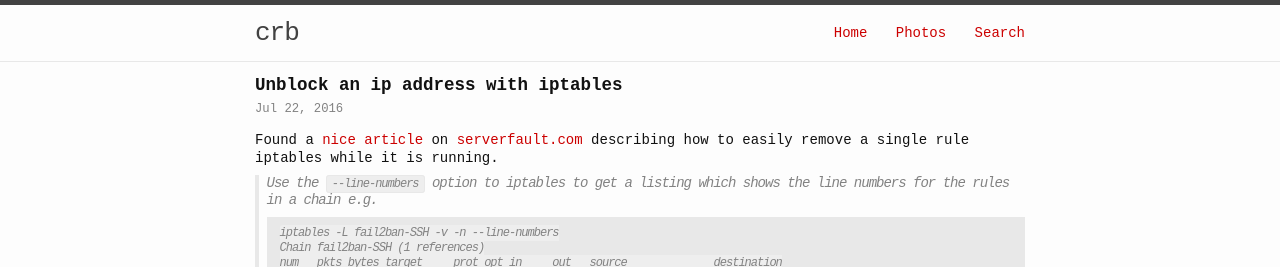
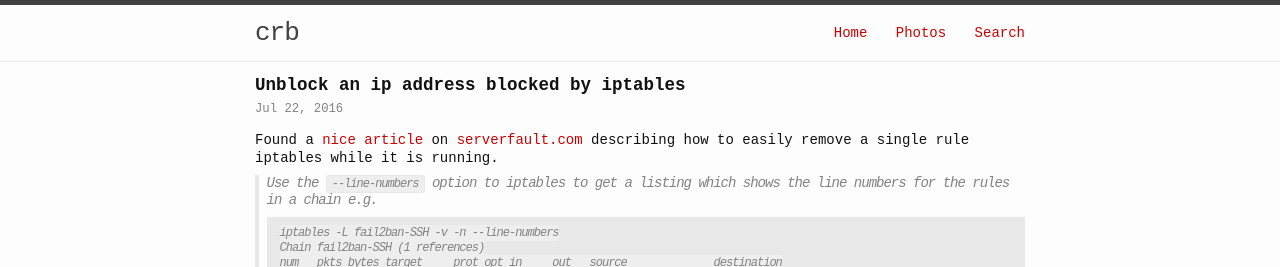
Before and after one commit to kujhawk94/kujhawk94.github.io, a Jekyll site: the page built from _posts/2016-07-22-iptables.md, in a window 1280 px wide. Shown: the top 267 px of the page. Built offline with Jekyll 4.4.1, drawn with Linux system fonts in a browser that asks for light colours.

Commit message:
Edit post

```diff
--- a/_posts/2016-07-22-iptables.md
+++ b/_posts/2016-07-22-iptables.md
@@ -1,5 +1,5 @@
 ---
-title:  Unblock an ip address with iptables
+title:  Unblock an ip address blocked by iptables
 layout: post
 date:  2016-07-22
 ---
```
